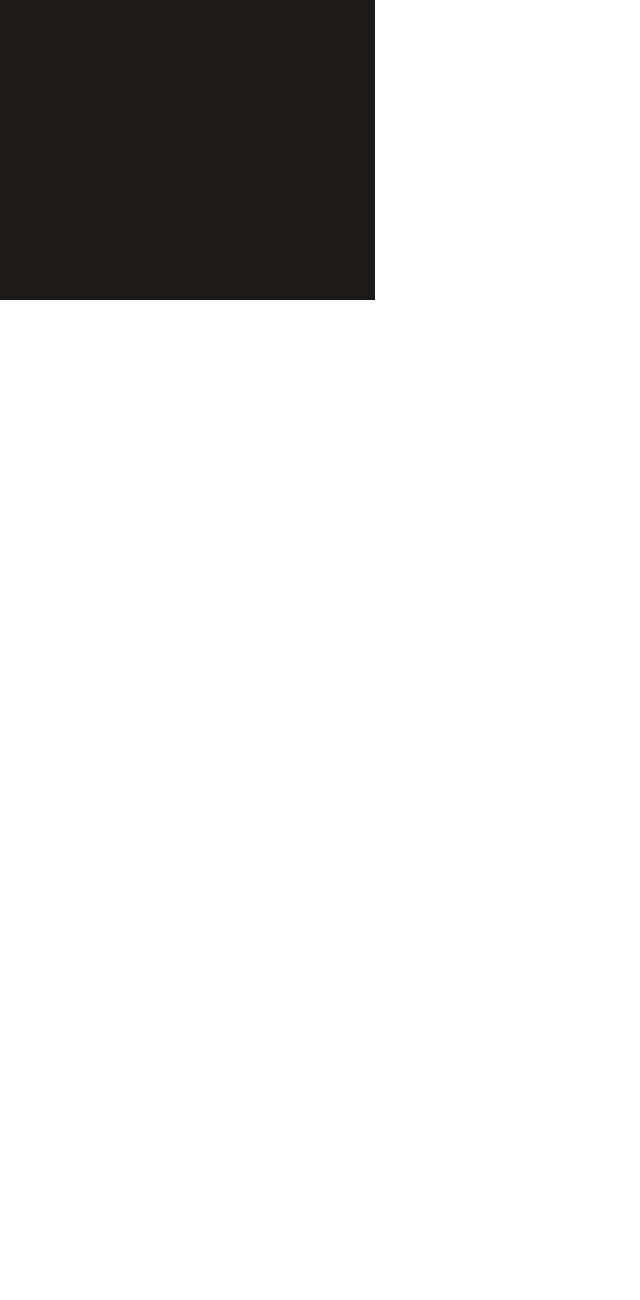
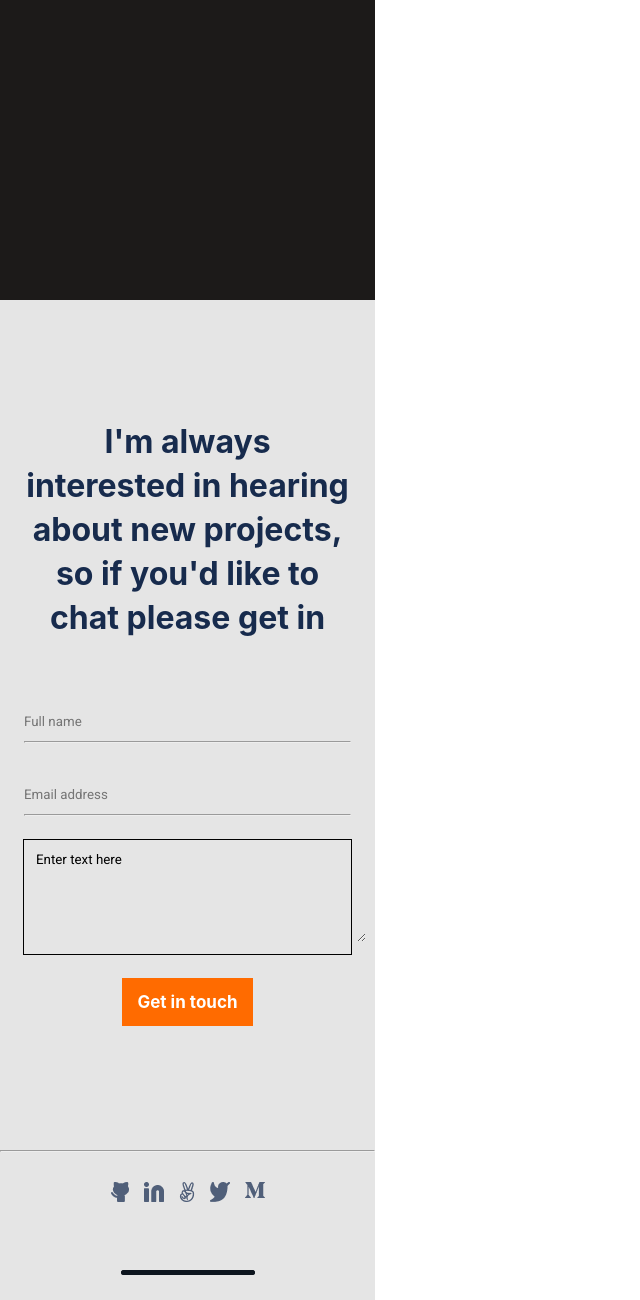
Before and after one commit to Diana-Duya/my-portfolio, a website: page index.html in a window 1280 px wide. Shown: the part 5924-7224 px from the top of the page, without its empty margins (0-640 px from the left). Before the commit the page ends 6224 px from the top, so only its background shows below. Drawn offline with Linux system fonts and the light colour scheme.

Commit message:
modify html, css and add images

```diff
--- a/index.html
+++ b/index.html
@@ -196,6 +196,39 @@
       </div>
     </div>
  </section>
+ <footer class="footer">
+<p class="subject">
+    I'm always<br> interested in hearing<br> about new projects,<br> so if you'd like to<br> chat please get in
+</p>
+<form action="https://formspree.io/f/mwkzpjrj" method="post" class="form">
+<div class="full-name">
+    <input type="text" name="name" id="name" maxlength="30" required placeholder="Full name">
+</div>
+<hr class="hor">
+<div class="email">
+    <input type="email" name="email" id="email" required placeholder="Email address">
+</div>
+<hr class="hor">
+<div class="textarea">
+    <textarea name="message" id="message" cols="45" rows="6" required maxlength="500">Enter text here</textarea>
+</div>
+<div class="button-cont">
+    <button type="submit"  class="buttonl">Get in touch</button>
+    </div>
+</form>
+
+<hr class="my-hor">
+<div class="social-media2">
+    <ul>
+        <li class="git"><a href=""><img src="image/github2.png" alt="github-logo"></a></li>
+        <li><a href=""><img src="image/linkedin2.png" alt="linked-in-logo"></a></li>
+        <li><a href=""><img src="image/peace2.png" alt="peace2-logo"></a></li>
+        <li><a href=""><img src="image/twitter2.png" alt="twitter-logo"></a></li>
+        <li><a href=""><img src="image/medium2.png" alt="medium-logo"></a></li>
+    </ul>
+</div>
+<img class="shape" src="image/Shape.png" alt="Shape">
+ </footer>
 </main>
 </body>
 </html>
--- a/style.css
+++ b/style.css
@@ -396,34 +396,6 @@ nav {
   color: #fff;
 }
 
-/* .text2 {
-Font: Inter, sans-serif;
-Weight: 400;
-Size: 22px;
-Line-height: 42.67px;
-color: #ffffff;
-} */
-
-/* .frameworks ul{
-    display: flex;
-    align-items: center;
-    flex-direction: column;
-    padding: 50px 10px;
-    margin-bottom: 10px;
-    gap: 2rem;
-    color: #ffffff;
-} */
-
-/* .skills ul {
-    display: flex;
-    align-items: center;
-    flex-direction: column;
-    padding: 50px 10px;
-    margin-bottom: 10px;
-    gap: 2rem;
-    color: #ffffff;
-} */
-
 .heading ul {
   display: flex;
   align-items: center;
@@ -450,3 +422,146 @@ color: #ffffff;
 .cont {
   padding: 0 24px;
 }
+
+.footer {
+  display: flex;
+  flex-direction: column;
+  justify-content: flex-start;
+  align-items: center;
+  height: 1000px;
+  background: #e5e5e5;
+  width: 375px;
+  padding: 120px 24px 120px 24px;
+}
+
+.subject {
+  width: 327px;
+  height: 216px;
+  font-family: Inter, sans-serif;
+  font-style: bold;
+  font-size: 32px;
+  font-weight: 700;
+  line-height: 44px;
+  color: #172b4d;
+  text-align: center;
+  margin-bottom: 73px;
+}
+
+.full-name {
+  font-family: Inter, sans-serif;
+  font-style: regular;
+  font-size: 15px;
+  line-height: 24px;
+  font-weight: 400;
+  height: 18px;
+  width: 295px;
+  color: #979493;
+  margin-bottom: 14px;
+}
+
+.hor {
+  height: 1px;
+  width: 327px;
+}
+
+.email {
+  font-family: Inter, sans-serif;
+  font-style: regular;
+  font-size: 15px;
+  line-height: 24px;
+  font-weight: 400;
+  width: 295px;
+  height: 18px;
+  margin-top: 39px;
+  margin-bottom: 14px;
+}
+
+.textarea {
+  width: 327px;
+  height: 114px;
+  padding: 12px;
+  font-family: Inter, sans-serif;
+  font-style: regular;
+  font-size: 15px;
+  line-height: 24px;
+  margin-top: 24px;
+  margin-bottom: 24px;
+  background: transparent;
+  outline: 1px solid black;
+}
+
+.button-cont {
+  display: flex;
+  justify-content: center;
+}
+
+.buttonl {
+  height: 48px;
+  width: 131px;
+  padding: 12px;
+  background: #ff6b00;
+  font-family: Inter, sans-serif;
+  font-style: bold;
+  font-size: 17px;
+  font-weight: 700;
+  line-height: 24px;
+  color: #fff;
+  margin-bottom: 124px;
+  border: none;
+}
+
+.buttonl:hover {
+  background: #fff;
+  color: #ff6b00;
+  outline: 2px solid #ff6b00;
+}
+
+.my-hor {
+  height: 1px;
+  width: 375px;
+  border-radius: 0;
+  justify-content: center;
+  margin-bottom: 15px;
+}
+
+.social-media2 ul {
+  display: flex;
+  flex-direction: row;
+  justify-content: center;
+  gap: 15px;
+  height: 20px;
+  width: 17.985200881958008px;
+  border-radius: 0;
+  color: #505f79;
+  margin-top: 15px;
+}
+
+.social-media2 ul li {
+  filter: sepia(3%) hue-rotate(3%) saturate(3%)  #505f79;
+}
+
+.shape {
+  margin-top: 68px;
+  height: 5px;
+  width: 134px;
+  border-radius: 10px;
+  background: #0d151e;
+}
+
+.form {
+  display: flex;
+  flex-direction: column;
+  justify-content: center;
+}
+
+input {
+  outline: none;
+  border: none;
+  background: transparent;
+}
+
+textarea {
+  outline: none;
+  border: none;
+  background: transparent;
+}
```
Also changed, not shown: image/Shape.png (added), image/github2.png (added), image/linkedin2.png (added), image/medium2.png (added), image/peace2.png (added), image/twitter2.png (added).
